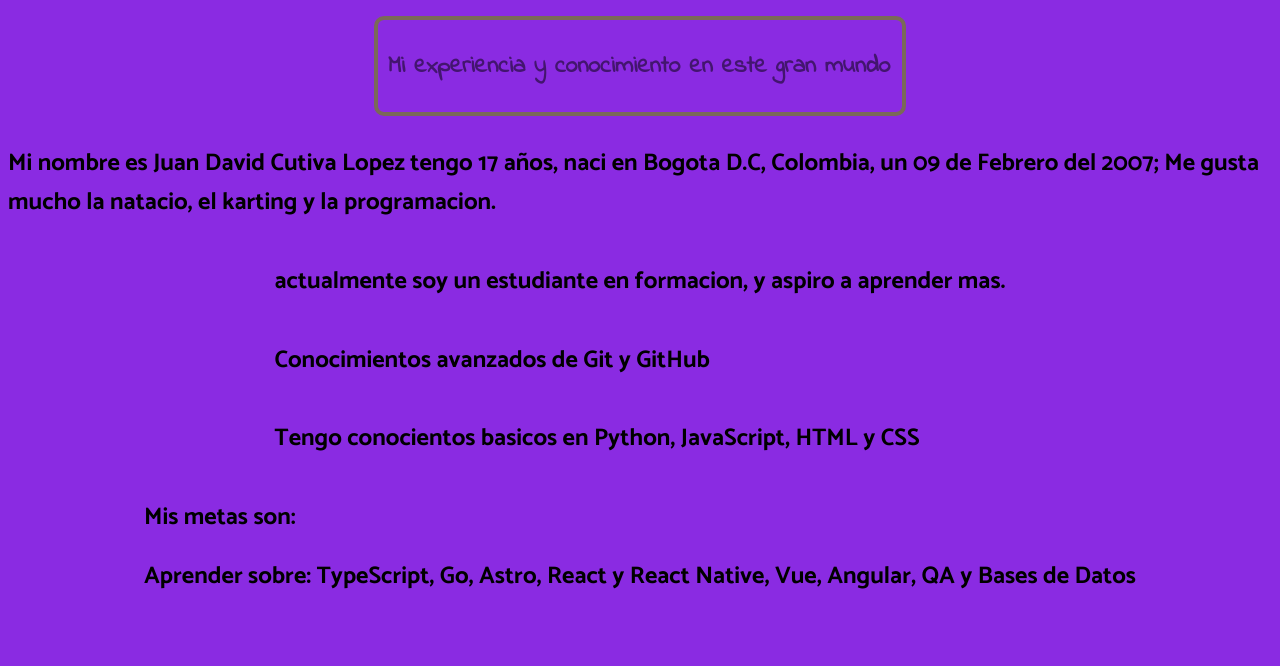
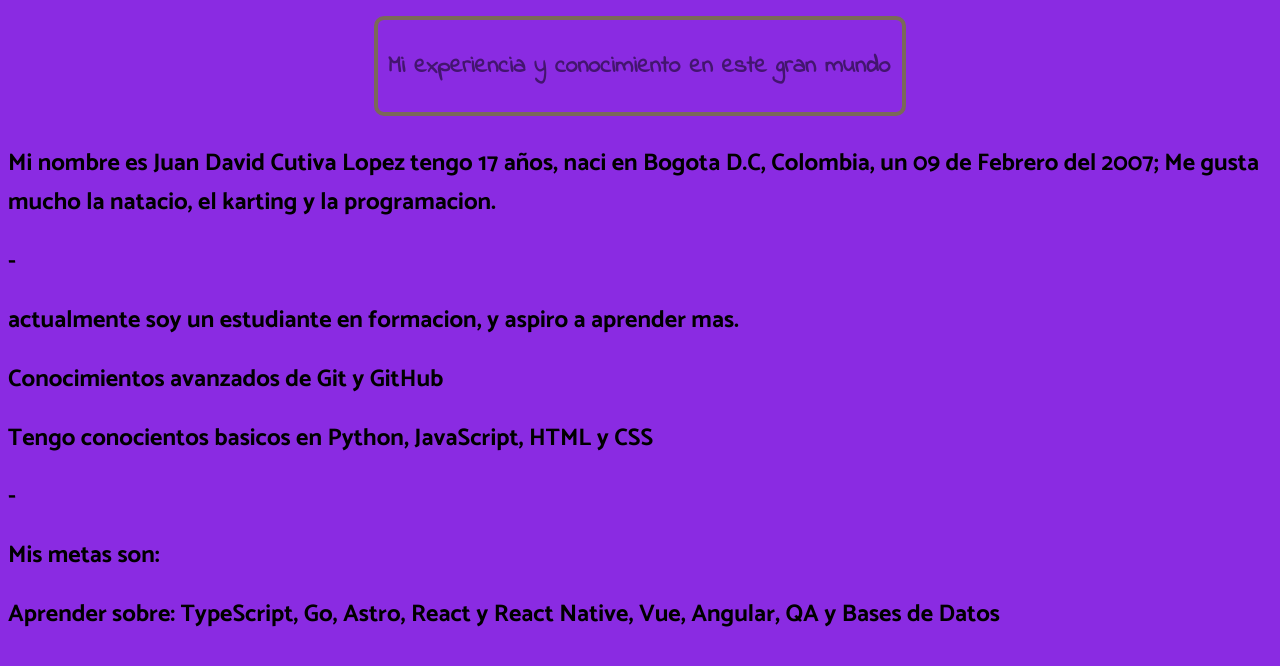
Before and after one commit to Juan-Cutiva/portafolio, a website built with Vite: page index.html in a window 1280 px wide. Built offline with nearby package versions, Linux system fonts and the light colour scheme.

Commit message:
Agregar Readme

```diff
--- a/index.html
+++ b/index.html
@@ -12,15 +12,13 @@
       <div id="titulo">
         <h1>Mi experiencia y conocimiento en este gran mundo</h1>
       </div>
-      <div id="cuerpo">
+      <div id="conocimientoss">
         <h2>Mi nombre es Juan David Cutiva Lopez tengo <span id="edad">17</span> años, naci en Bogota D.C, Colombia, un 09 de Febrero del 2007; Me gusta mucho la natacio, el karting y la programacion.</h2>
-      </div>
-      <div id="conocimientos">
+        <h2> - </h2>
         <h2>actualmente soy un estudiante en formacion, y aspiro a aprender mas.</h2>
         <h2>Conocimientos avanzados de Git y GitHub</h2>
         <h2>Tengo conocientos basicos en Python, JavaScript, HTML y CSS</h2>
-      </div>
-      <div class="metas">
+        <h2> - </h2>
         <h2>Mis metas son:</h2>
         <h2>Aprender sobre: TypeScript, Go, Astro, React y React Native, Vue, Angular, QA y Bases de Datos </h2>
       </div>
```
Also changed, not shown: README.md.
